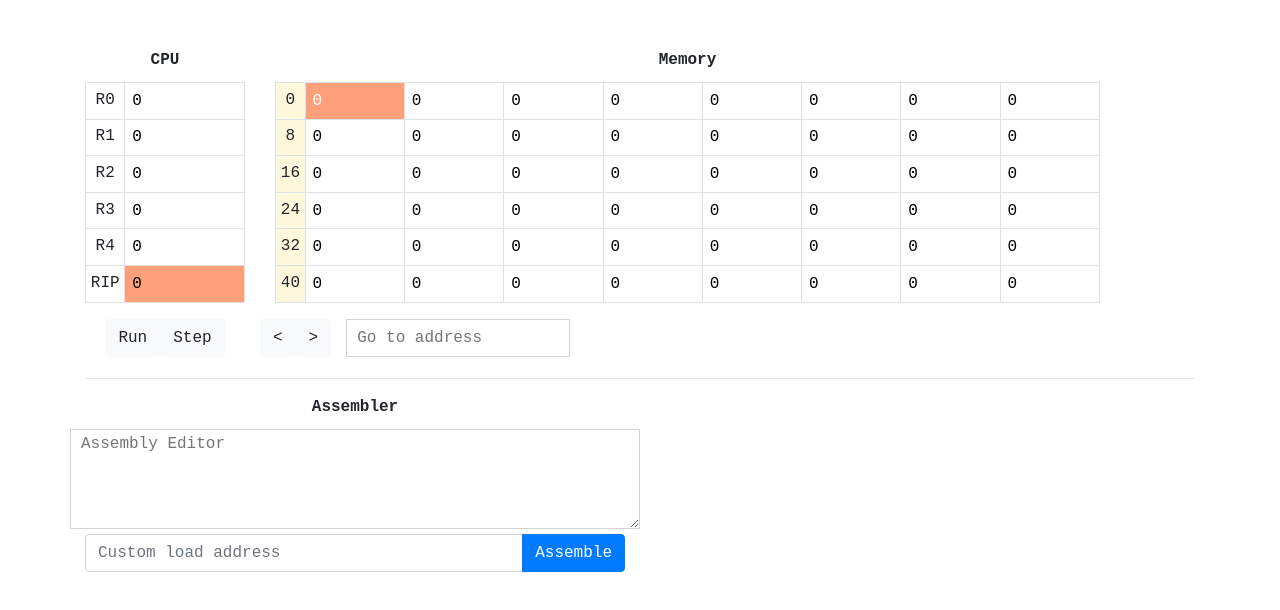
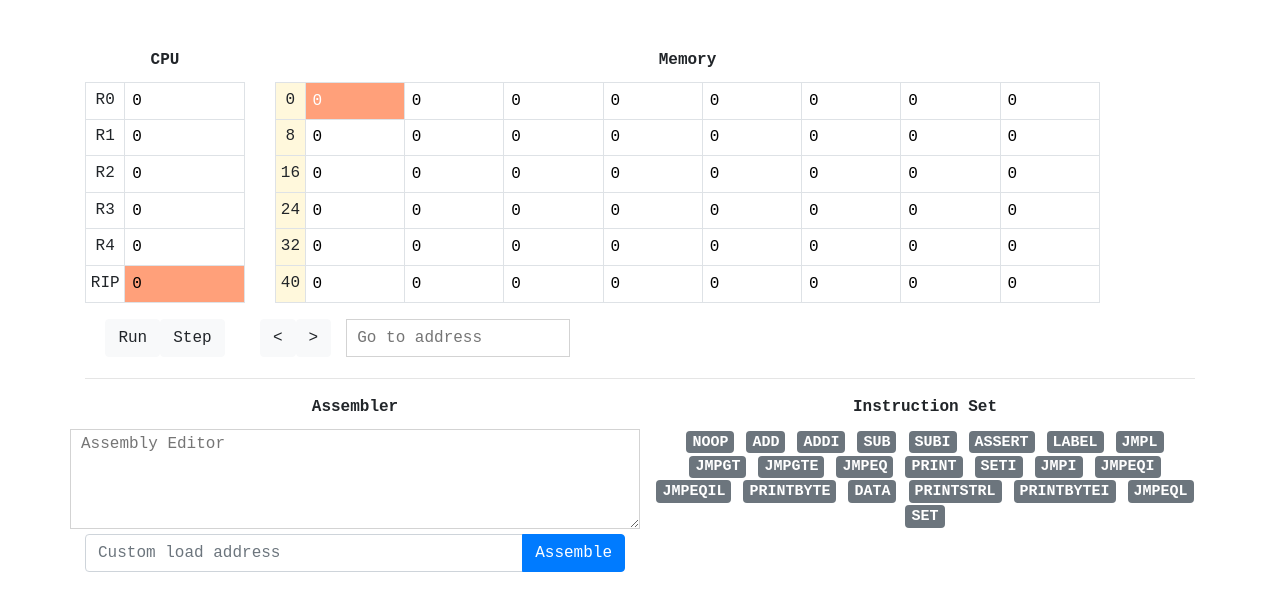
Before and after one commit to neeilan/cute, a React (Create React App) app: page / in a window 1280 px wide. Shown: the top 610 px of the page. Built offline with nearby package versions, Linux system fonts and the light colour scheme.

Commit message:
[frontend] Started on instr docs panel

```diff
--- a/src/MachineStateView.js
+++ b/src/MachineStateView.js
@@ -6,6 +6,7 @@ import Col from 'react-bootstrap/Col'
 import Button from 'react-bootstrap/Button'
 import InputGroup from 'react-bootstrap/InputGroup'
 import FormControl from 'react-bootstrap/FormControl'
+import Badge from 'react-bootstrap/Badge'
 
 import CuteMachine from './cute'
 const Assemble = require('./assembler');
@@ -102,6 +103,14 @@ class MachineStateView extends React.Component {
 
     }
 
+    availableInstrs() {
+        const instrs = [];
+        for (const [name, code] of Object.entries(this.machine.OPS)) {
+            instrs.push({ name: name, opCode: code });
+          }
+        return instrs;
+    }
+
     render() {
         const bytes = this.state.memory.slice(this.state.memDisplayStartAddr,
             this.state.memDisplayStartAddr + this.numAddrsToDisplay);
@@ -132,7 +141,7 @@ class MachineStateView extends React.Component {
             );
         });
 
-        return <div class="monospaced">
+        return <div className="monospaced">  {/* <<  Flip this as needed */}
             <Container>
                 <Row style={{ textAlign: "center" }}>
                     <Col md={2}>
@@ -174,7 +183,7 @@ class MachineStateView extends React.Component {
                     </Col>
                 </Row>
 
-                                <hr/>
+                <hr />
 
                 <Row style={{ textAlign: "center", marginTop: '10px' }}>
                     <Col sm={6}>
@@ -187,7 +196,7 @@ class MachineStateView extends React.Component {
                         </Row>
                         <Row>
                             <Col sm={12}>
-                                    <InputGroup style={{marginTop: '5px'}}>
+                                <InputGroup style={{ marginTop: '5px' }}>
                                     <FormControl
                                         onChange={(e) => this.setLoadAddr(e.target.value)}
                                         placeholder="Custom load address"
@@ -199,7 +208,22 @@ class MachineStateView extends React.Component {
                             </Col>
                         </Row>
                     </Col>
+
+
+                    <Col sm={6}>
+                        <Row><Col style={{ marginBottom: '10px' }}><b>Instruction Set</b></Col></Row>
+                        <Row>
+                            <Col sm={12} style={{ overflowY: 'scroll' }}>
+                                <h5>
+                                    { this.availableInstrs().map(instr => <><Badge pillow variant="secondary">{instr.name}</Badge>{' '}</> )}
+                                </h5>
+                            </Col>
                         </Row>
+                    </Col>
+
+                </Row>
+                <Row><hr /></Row>
+
 
             </Container>
         </div >
```
Lines whose indentation alone changed are shown as unchanged.
